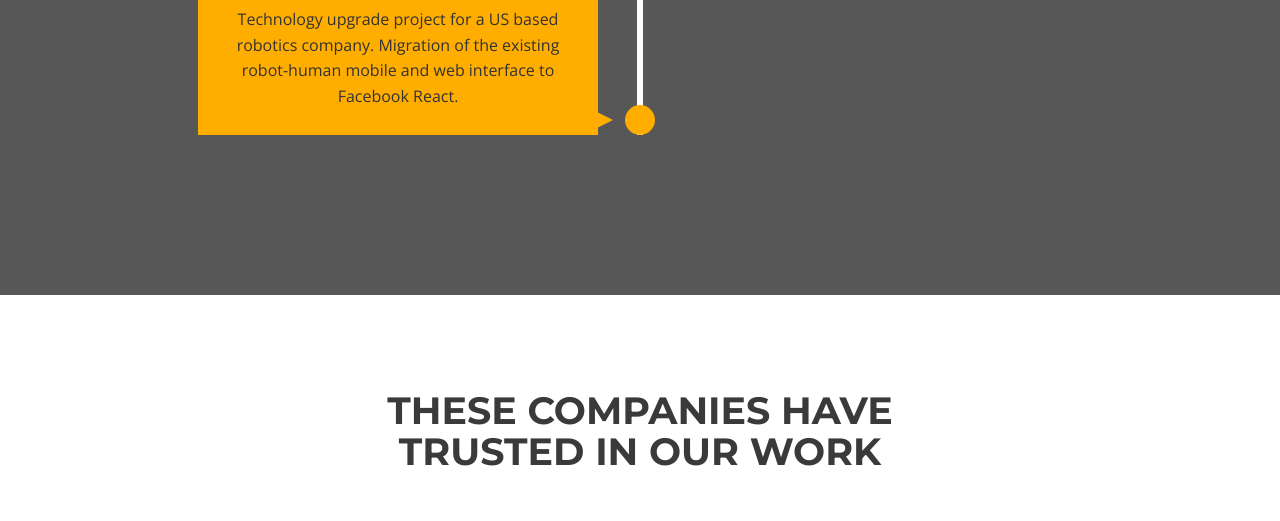
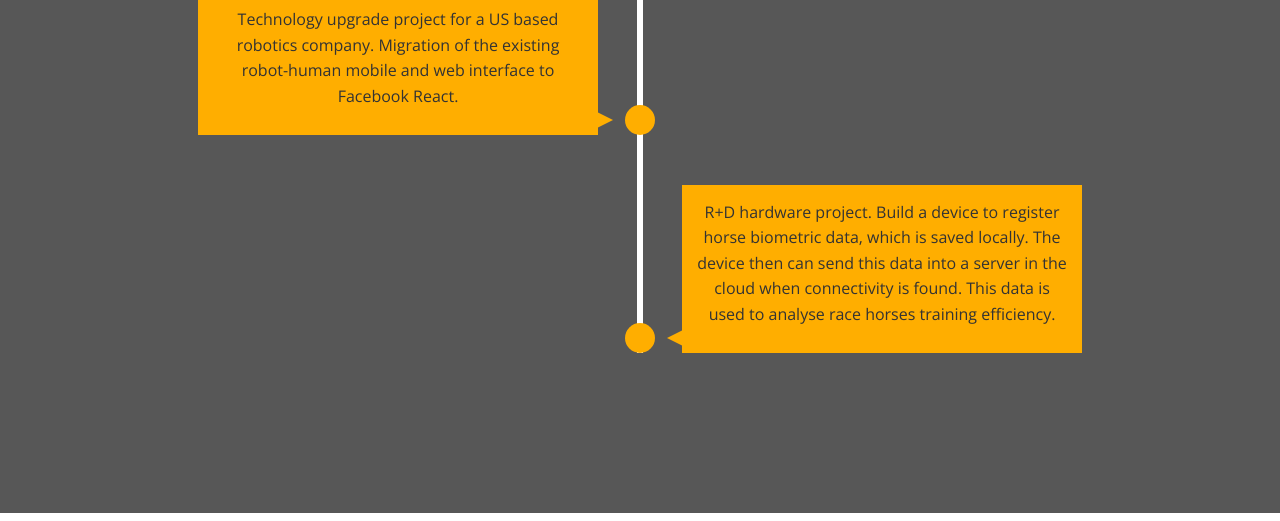
Before and after one commit to codetronicsio/codetronicsio.github.io, a plain HTML site: page index.html in a window 1280 px wide. Shown: the part 4580-5101 px from the top of the page. Drawn offline with nearby package versions, Linux system fonts and the light colour scheme; some packages are replaced by stand-ins of ours.

Commit message:
Adding Horse Tracker Project.

```diff
--- a/index.html
+++ b/index.html
@@ -415,6 +415,17 @@
                     proyectos de rob&oacutetica de EEUU. Se migr&oacute la interfaz de usuario web y m&oacutevil
                     existente a Facebook
                     React.</p>
+            </div>
+        </li>
+        <li>
+            <div>
+                <!--<time data-t>Technology Update // Actualizaci&oacuten De Tecnolog&iacuteas</time>-->
+                <p data-t>R+D hardware project. Build a device to register horse biometric data, which is saved locally.
+                    The device then can send this data into a server in the cloud when connectivity is found. This data
+                    is used to analyse race horses training efficiency. // Proyecto de dise&ntilde;o e
+                    implementaci&oacuten de un sistema de registro de datos biom&eacutetricos de caballos mediante el
+                    uso de sensores. Los datos son almacenados local y temporalmente en el dispositivo de medici&oacuten
+                    para luego ser descargados remotamente ante la presencia de redes con conectividad.</p>
             </div>
         </li>
 
```
